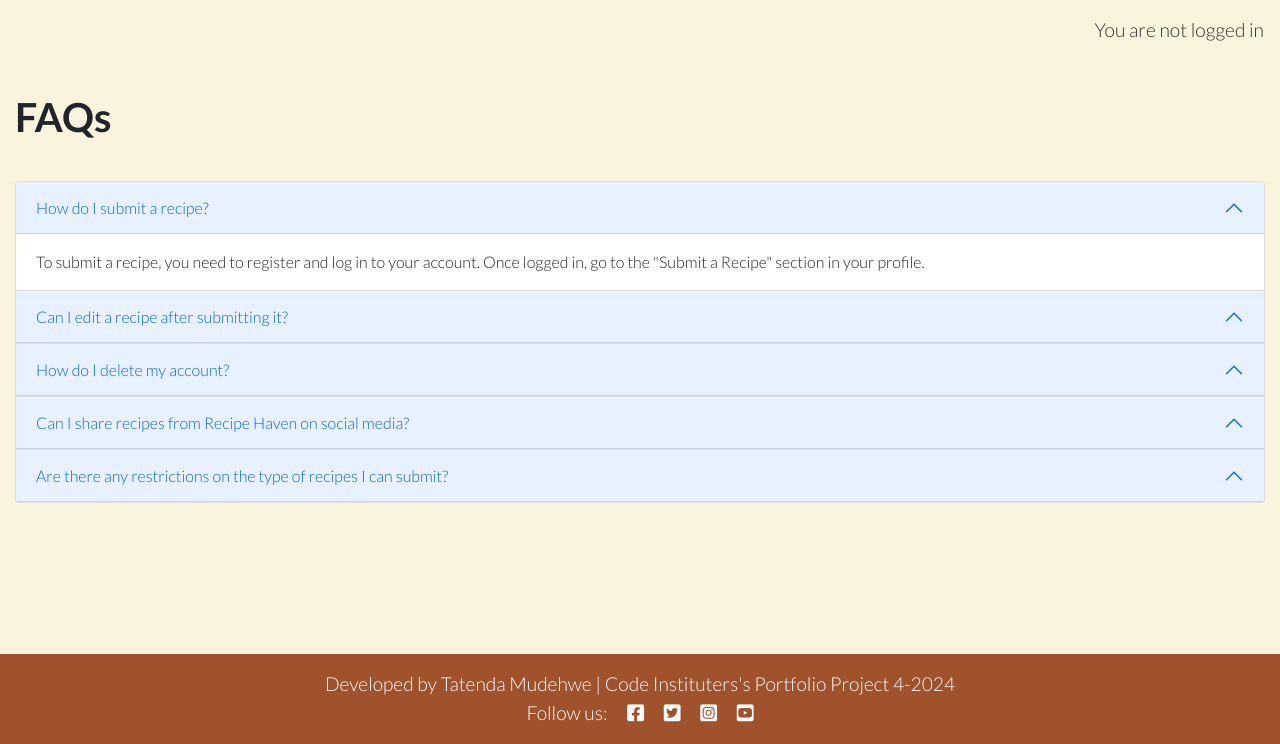
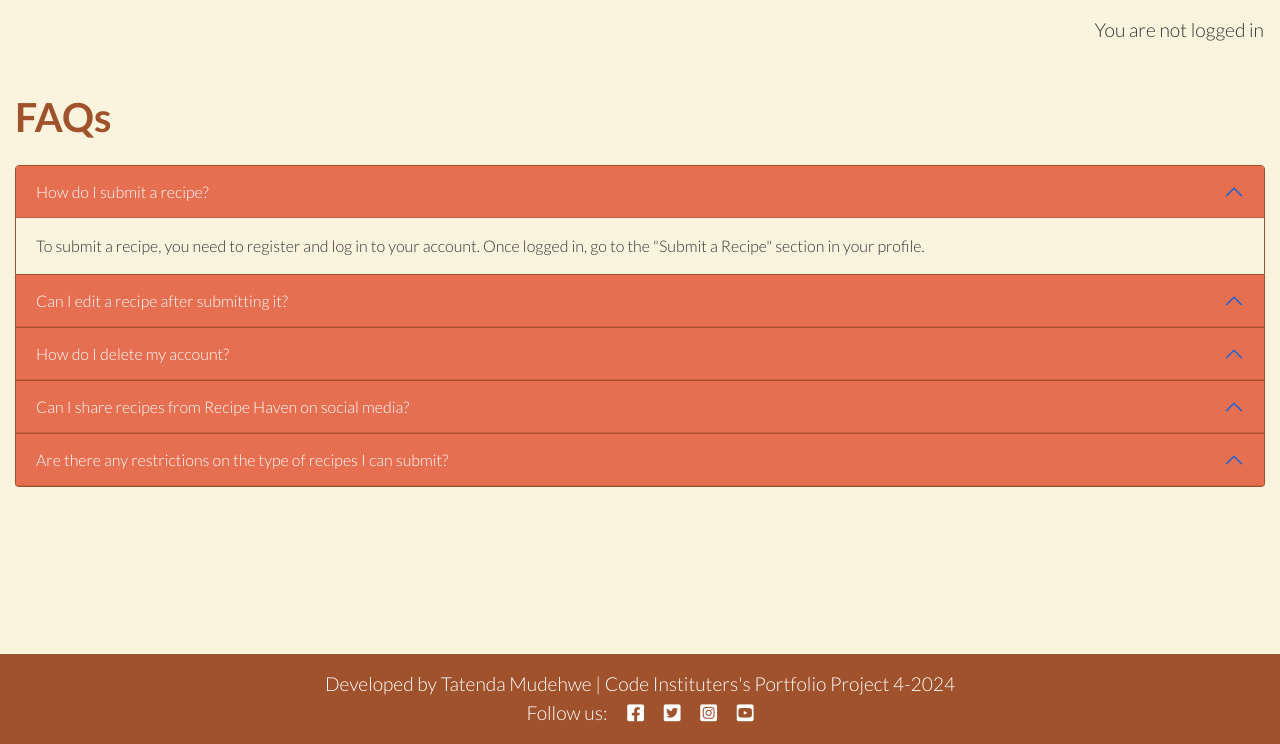
Before and after one commit to Tenda-M/recipe-haven, a Django app: page /faq/ in a window 1280 px wide. Shown: the part 56-800 px from the top of the page. Run offline with Django 4.2, Linux system fonts and the light colour scheme; some libraries are stand-ins or nearby versions.

Commit message:
Update FAQ page for improved layout and styling.

```diff
--- a/faq/templates/faq/faq.html
+++ b/faq/templates/faq/faq.html
@@ -16,6 +16,8 @@
                 </div>
             </div>
         </div>
+
+        <!-- Repeat for other FAQ items -->
 
         <div class="accordion-item">
             <h2 class="accordion-header" id="headingTwo">
--- a/static/css/style.css
+++ b/static/css/style.css
@@ -307,6 +307,40 @@ input[type="file"] {
 }
 
 /***************************************************************************/
+/* FAQ page*/
+/***************************************************************************/
+.accordion-button {
+    background-color: #E76F51; /* Warm brown color matching the site's theme */
+    color: white; /* White text */
+    border: none; /* Remove border */
+}
+
+.accordion-button:hover, .accordion-button:focus {
+    background-color: #C77D48; /* Darker brown on hover */
+    color: #fff;
+}
+
+.accordion-button:not(.collapsed) {
+    color: #FFF; /* Keep text white when active */
+    background-color: #E76F51; /* Darker brown when active */
+}
+
+.accordion-item {
+    border: 1px solid #A0522D; /* Match border to the site's brown theme */
+}
+
+.accordion-body {
+    background-color: #FAF3DD; /* Soft light yellow background */
+    color: #333; /* Darker text color for readability */
+}
+
+h2 {
+    color: #A0522D; /* Match heading color to site's brown theme */
+    font-weight: bold;
+    margin-bottom: 1.5rem;
+}
+
+/***************************************************************************/
 /* login page*/
 /***************************************************************************/
 .form-group {
```
Also changed, not shown: 1 other file.
